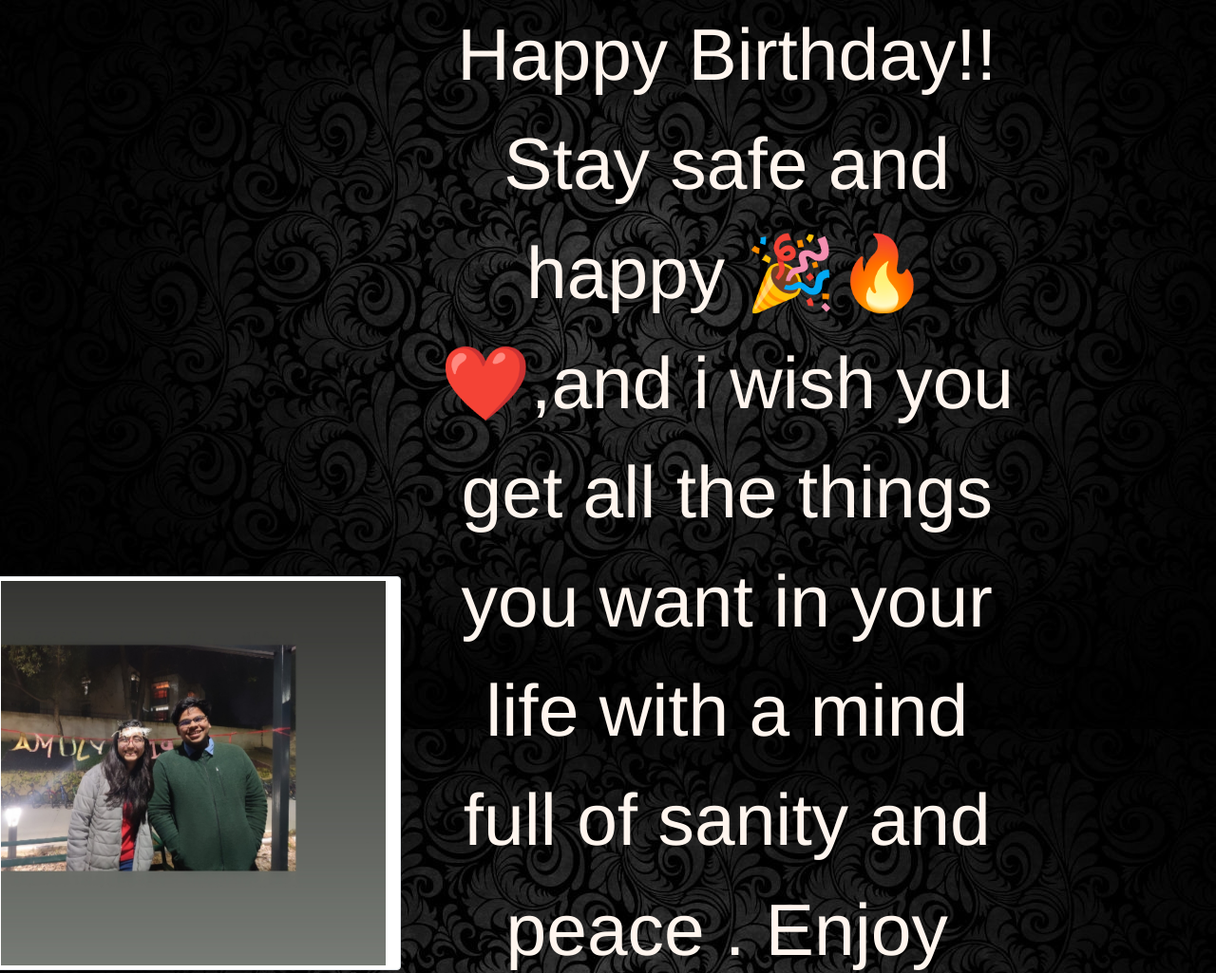
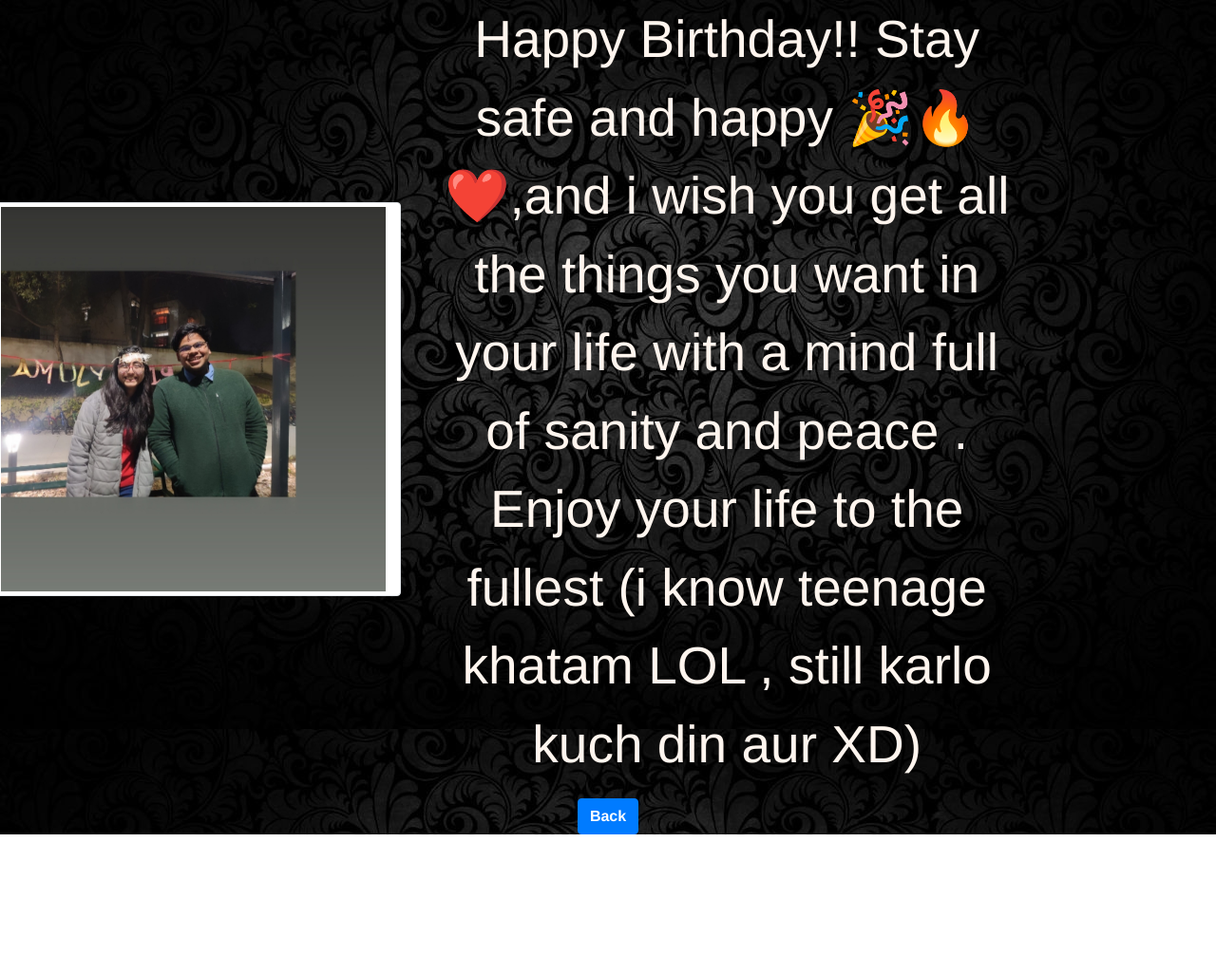
Before and after one commit to Amulya0102/Ananya-bday, a plain HTML site: page amulya-wish.html in a window 1280 px wide. Shown: the top 1025 px of the page at 95% size. After the commit the page ends 879 px from the top, so only its background shows below. Drawn offline with nearby package versions, Linux system fonts and the light colour scheme; some icons are missing.

Commit message:
Update amulya-wish.html

```diff
--- a/amulya-wish.html
+++ b/amulya-wish.html
@@ -14,7 +14,7 @@
 <body background="black-background.jpg">
 	<div class="row">
 <img src="img/with-me-bday.jpeg" class="col-sm-4 d-flex mr-3 img-thumbnail align-self-center">
-<p class="col-sm-6" style="font-size:6vw">Happy Birthday!!   Stay safe and happy 🎉🔥❤️,and i wish you get all the things you want in your life with a mind full of sanity and peace .
+<p class="col-sm-6" style="font-size:2.5em">Happy Birthday!!   Stay safe and happy 🎉🔥❤️,and i wish you get all the things you want in your life with a mind full of sanity and peace .
 Enjoy your life to the fullest (i know teenage khatam LOL , still karlo kuch din aur XD)</p>
 
 </div>
```
